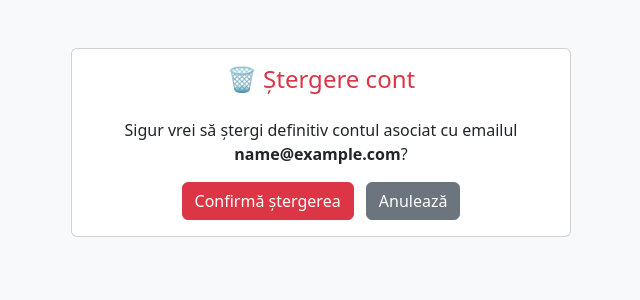
After one commit to adriananascu/GDPRsystem, a Flask app: page /sterge_cont in a window 1280 px wide. The commit adds this page. Shown: the top 300 px of the page, without its empty margins (319-959 px from the left). Run offline with Flask 3, Linux system fonts and the light colour scheme; the visitor is signed in with stand-in values (Sample User, id 1); some libraries are stand-ins or nearby versions.

Commit message:
update angajat

```diff
--- /dev/null
+++ b/templates/confirmare_stergere.html
@@ -0,0 +1,22 @@
+<!DOCTYPE html>
+<html lang="ro">
+<head>
+    <meta charset="UTF-8">
+    <title>Confirmă ștergerea contului</title>
+    <link href="https://cdn.jsdelivr.net/npm/bootstrap@5.3.2/dist/css/bootstrap.min.css" rel="stylesheet">
+</head>
+<body class="bg-light">
+<div class="container mt-5">
+    <div class="card mx-auto" style="max-width: 500px;">
+        <div class="card-body text-center">
+            <h4 class="mb-4 text-danger">🗑️ Ștergere cont</h4>
+            <p>Sigur vrei să ștergi definitiv contul asociat cu emailul <strong>{{ email }}</strong>?</p>
+            <form method="POST">
+                <button type="submit" class="btn btn-danger">Confirmă ștergerea</button>
+                <a href="/setari" class="btn btn-secondary ms-2">Anulează</a>
+            </form>
+        </div>
+    </div>
+</div>
+</body>
+</html>
--- a/templates/setari.html
+++ b/templates/setari.html
@@ -15,6 +15,11 @@
                 <li class="list-group-item">
                     <a href="/schimba_parola" class="text-decoration-none">🔑 Schimbă parola</a>
                 </li>
+
+                <li class="list-group-item">
+                    <a href="/sterge_cont" class="text-danger text-decoration-none">🗑️ Șterge contul definitiv</a>
+                </li>
+
             </ul>
         </div>
     </div>
```
Also changed, not shown: templates/home.html (+7 -0 lines), static/poza.jpeg.
